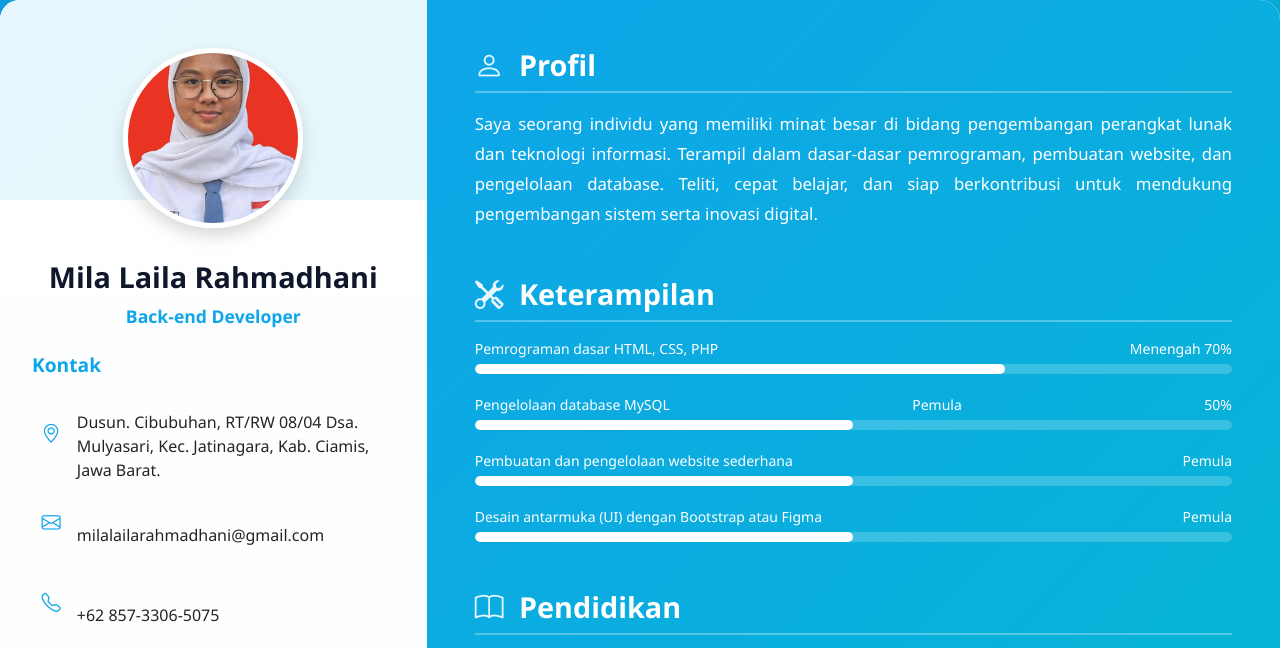
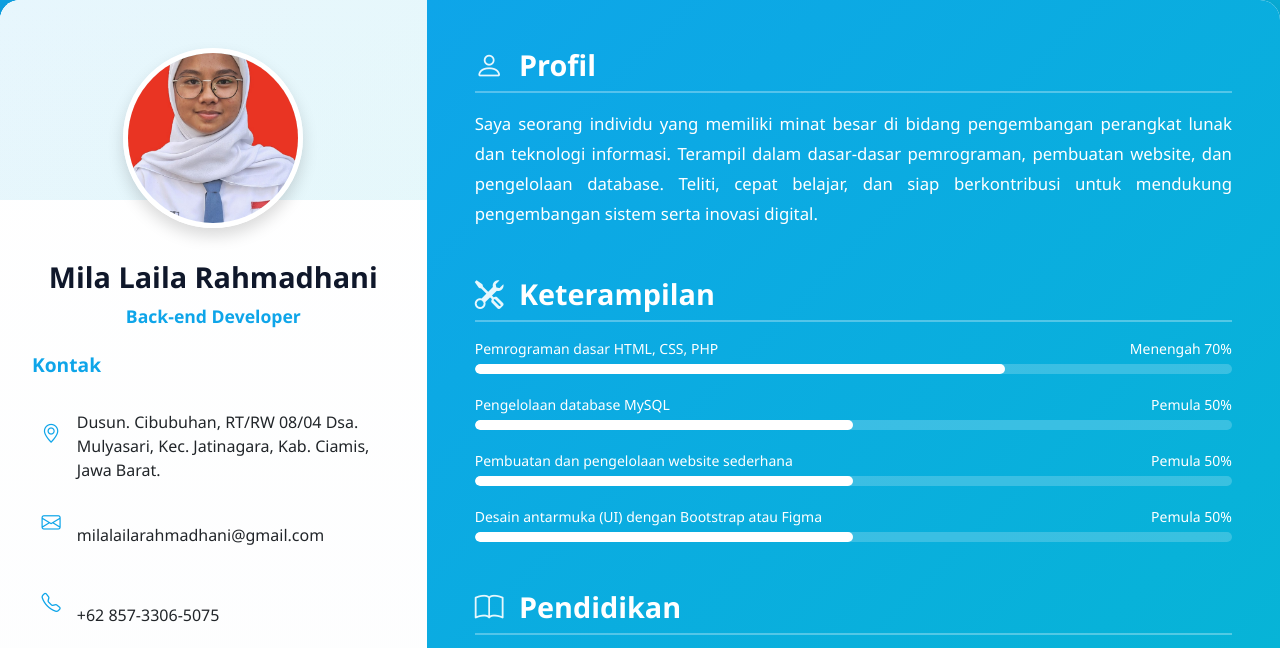
Before and after one commit to milalaila/CV_Website, a plain HTML site: page index.html in a window 1280 px wide. Shown: the top 648 px of the page. Drawn offline with nearby package versions, Linux system fonts and the light colour scheme.

Commit message:
Update index.html

```diff
--- a/index.html
+++ b/index.html
@@ -500,8 +500,7 @@
     <div class="progress-container animated slide-in-left" style="animation-delay: 0.1s">
         <div class="progress-label">
             <span>Pengelolaan database MySQL</span>
-            <span>Pemula</span>
-            <span>50%</span>
+            <span>Pemula 50%</span>
         </div>
         <div class="progress">
             <div class="progress-bar" data-width="50%"></div>
@@ -510,7 +509,7 @@
     <div class="progress-container animated slide-in-left" style="animation-delay: 0.2s">
         <div class="progress-label">
             <span>Pembuatan dan pengelolaan website sederhana </span>
-            <span>Pemula</span>
+            <span>Pemula 50%</span>
         </div>
         <div class="progress">
             <div class="progress-bar" data-width="50%"></div>
@@ -519,7 +518,7 @@
     <div class="progress-container animated slide-in-left" style="animation-delay: 0.3s">
         <div class="progress-label">
             <span>Desain antarmuka (UI) dengan Bootstrap atau Figma</span>
-            <span>Pemula</span>
+            <span>Pemula 50%</span>
         </div>
         <div class="progress">
             <div class="progress-bar" data-width="50%"></div>
```
